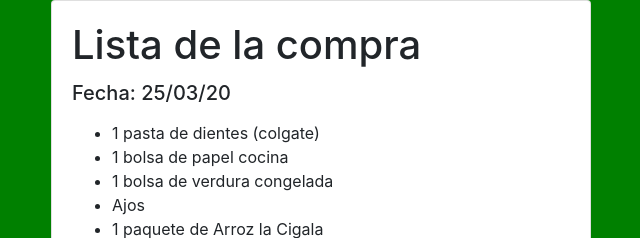
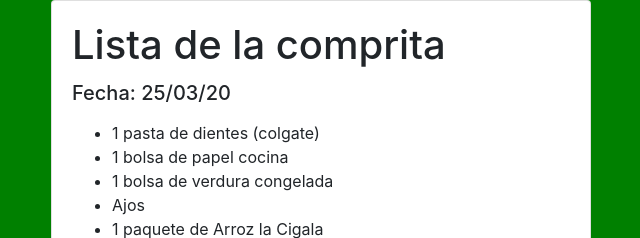
Before and after one commit to pablotebb/listadelacompra, a plain HTML site: page index.html in a window 1280 px wide. Shown: the top 238 px of the page, 34-674 px from the left. Drawn offline with nearby package versions, Linux system fonts and the light colour scheme.

Commit message:
Cambio el título de compra a comprita

```diff
--- a/index.html
+++ b/index.html
@@ -17,7 +17,7 @@
             <div class="col-sm-6">
               <div class="card">
                 <div class="card-body">
-                  <h1 class="card-title">Lista de la compra</h1>
+                  <h1 class="card-title">Lista de la comprita</h1>
                   <h5>Fecha: 25/03/20</h5>
                   <p class="card-text">
                     <ul>
```
